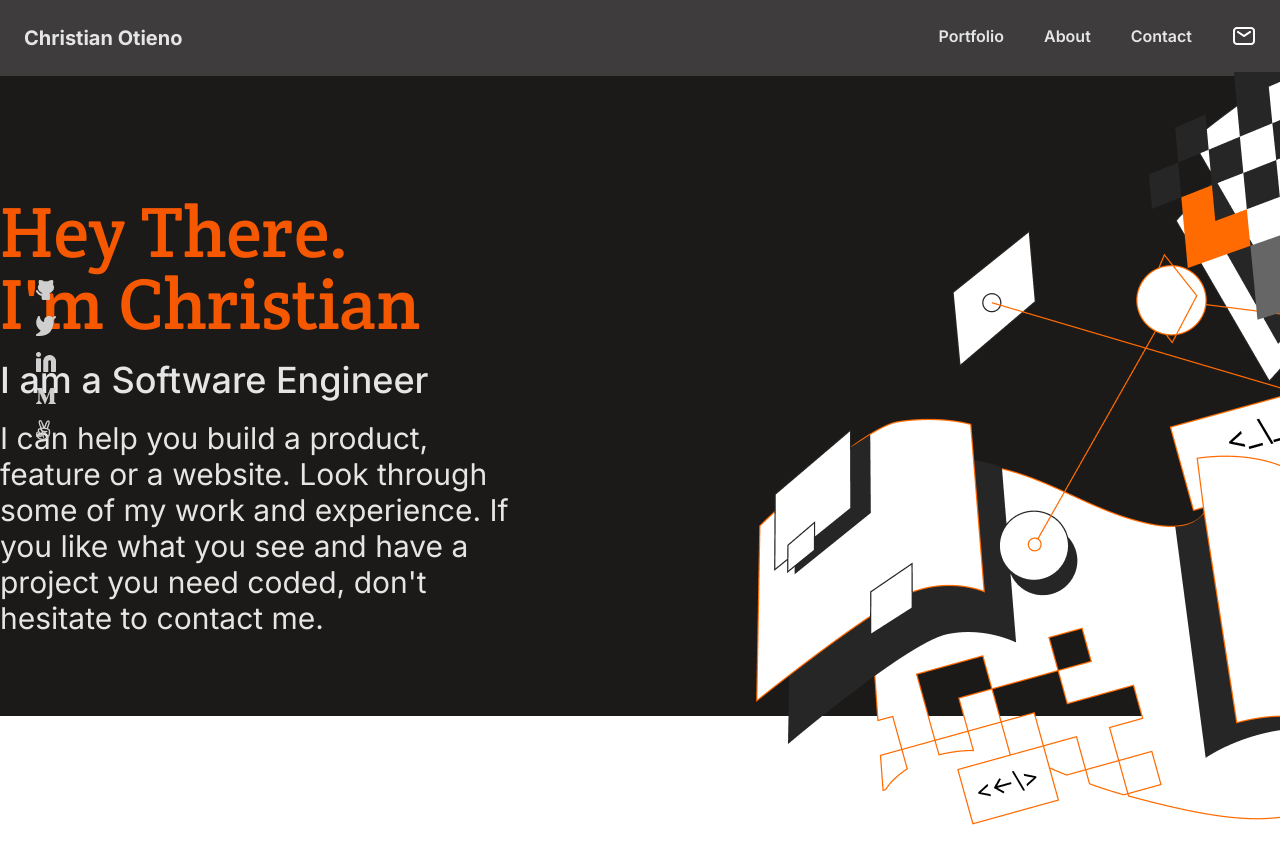
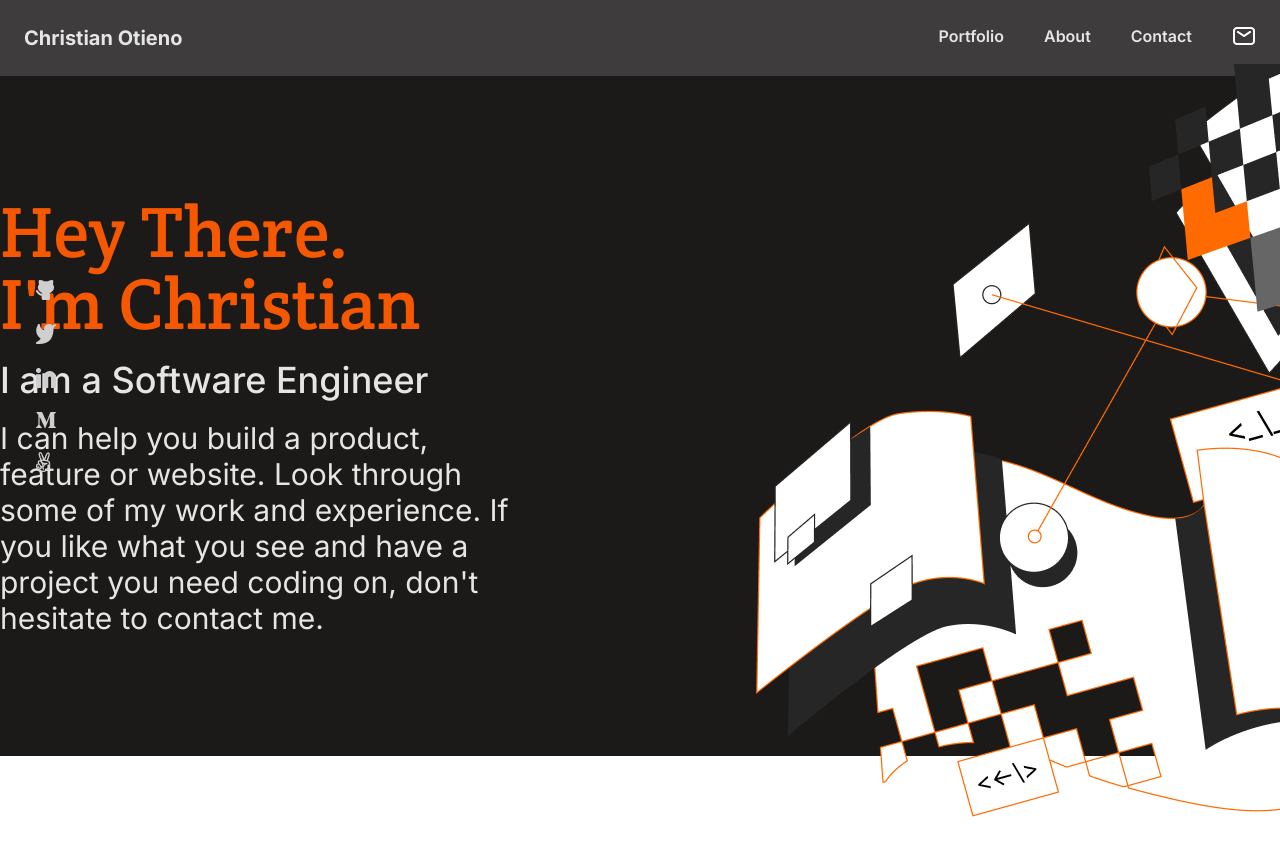
Before and after one commit to christianotieno/react-portfolio, a React (Create React App) app: page / in a window 1280 px wide. Shown: the top 864 px of the page. Built offline with nearby package versions, Linux system fonts and the light colour scheme.

Commit message:
Fix size and placement on screen

```diff
--- a/src/components/Landing.css
+++ b/src/components/Landing.css
@@ -1,5 +1,5 @@
 .landing {
-  height: 80vh;
+  height: 85vh;
 }
 .headline {
   height: 25vh;
@@ -15,6 +15,6 @@
 }
 .illustrator-header {
   position: absolute;
-  top:9vh;
+  top:8vh;
   right:0;
 }
--- a/src/components/Landing.js
+++ b/src/components/Landing.js
@@ -10,20 +10,20 @@ import illustration from '../assets/images/IllustrationHeader.png';
 const Landing = () => (
   <div className="bg-portfolio_cod_gray landing">
     <div className="social_icons">
-      <a href="#social" className="my-1">
+      <a href="#social">
         <img src={github} alt="" />
       </a>
-      <a href="#social" className="my-1">
-        <img className="my-4" src={twitter} alt="" />
-      </a>
-      <a href="#social" className="my-1">
-        <img className="my-4" src={linkedin} alt="" />
-      </a>
-      <a href="#social" className="my-1">
-        <img className="my-4" src={medium} alt="" />
+      <a href="#social">
+        <img className="my-6" src={twitter} alt="" />
       </a>
       <a href="#social">
-        <img className="my-4" src={angelList} alt="" />
+        <img className="my-6" src={linkedin} alt="" />
+      </a>
+      <a href="#social">
+        <img className="my-6" src={medium} alt="" />
+      </a>
+      <a href="#social">
+        <img className="my-6" src={angelList} alt="" />
       </a>
     </div>
     <div className="container mx-auto flex justify-between">
@@ -37,11 +37,10 @@ const Landing = () => (
           I am a Software Engineer
         </p>
         <p className="my-5 text-portfolio_mercury text-3xl">
-          I can help you build a product,
-          feature or a website.
+          I can help you build a product, feature or website.
           Look through some of my work and experience.
           If you like what you see and have a project
-          you need coded, don&apos;t hesitate to contact me.
+          you need coding on, don&apos;t hesitate to contact me.
         </p>
       </div>
     </div>
```
